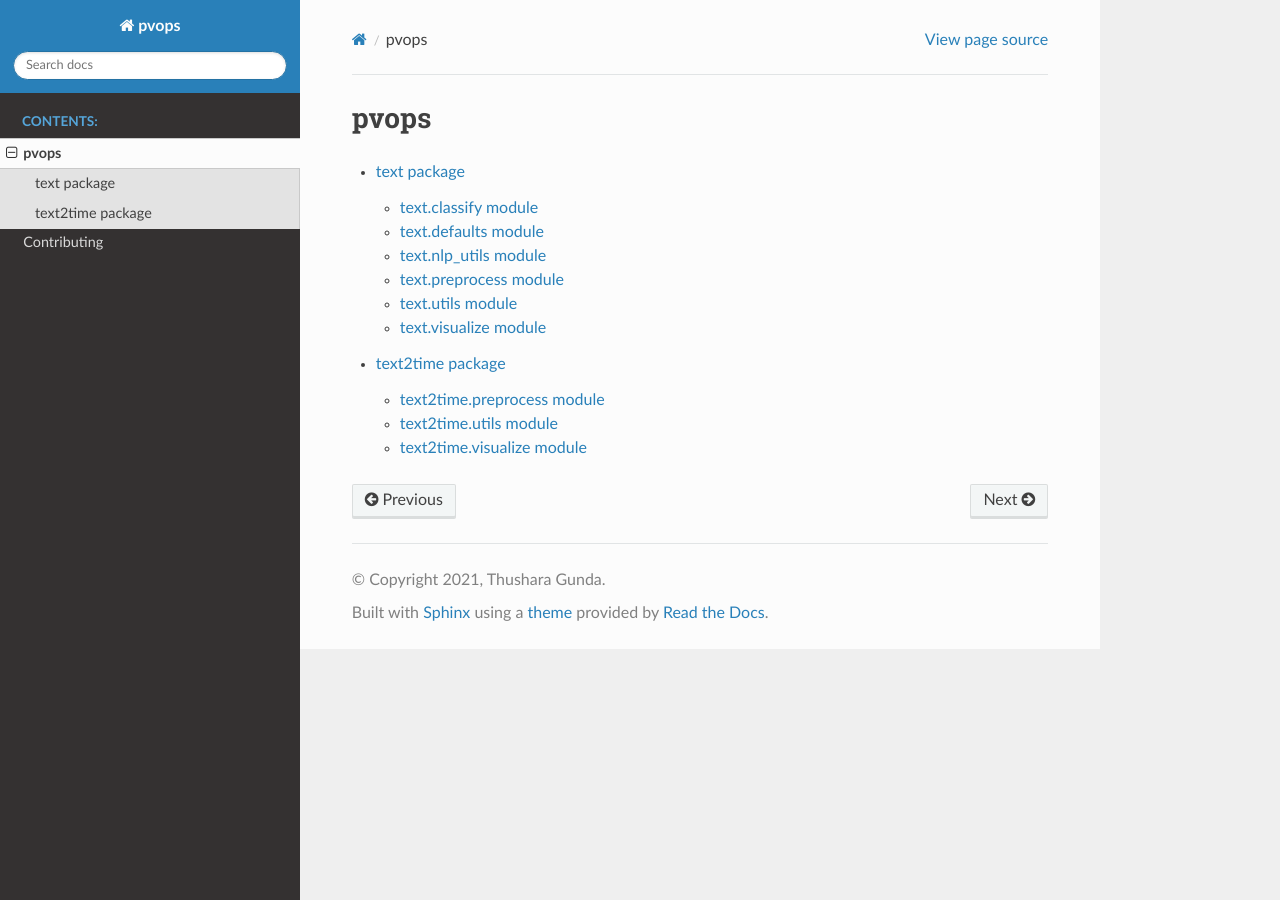
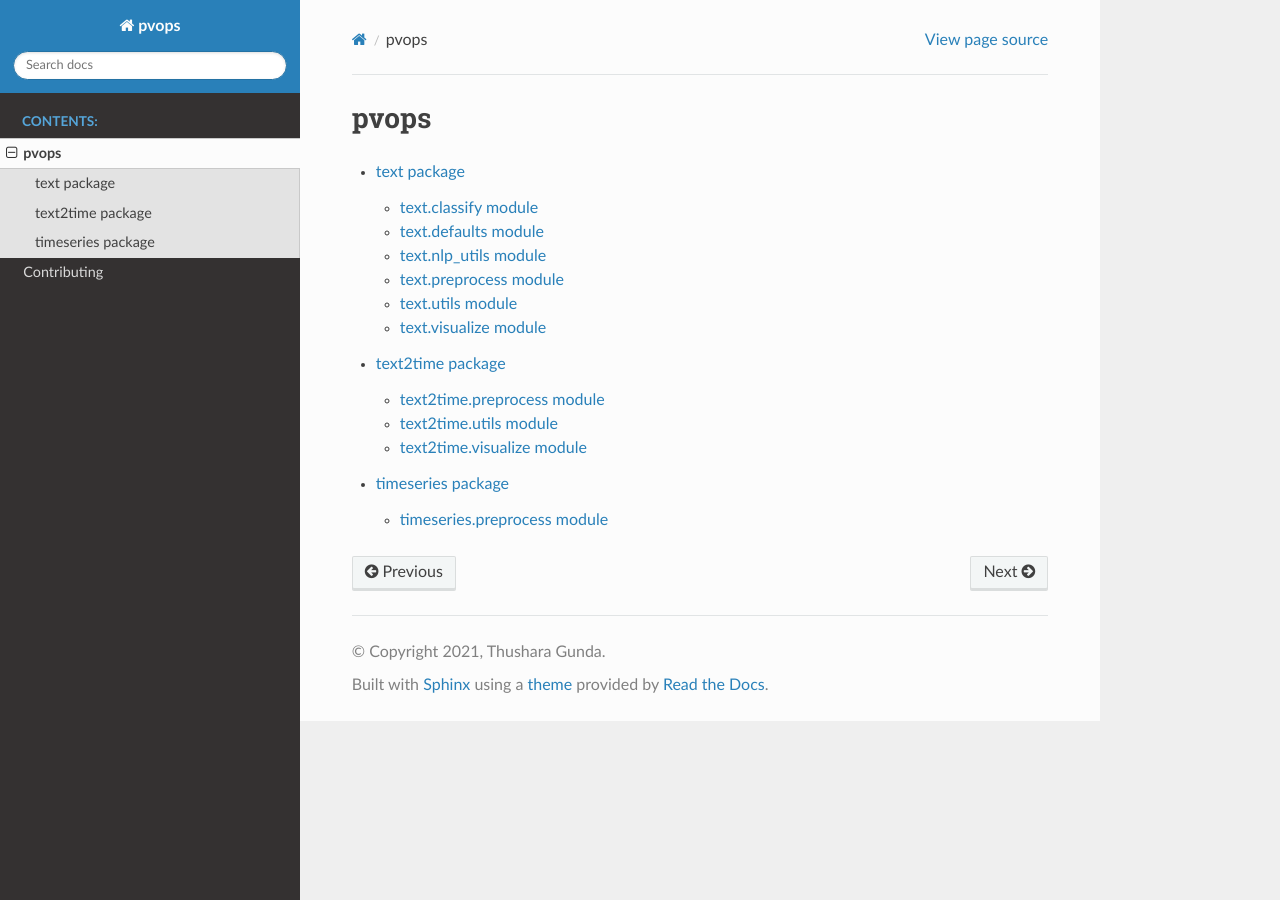
Before and after one commit to sandialabs/pvOps, a Sphinx documentation site: the page built from docs/modules.rst, in a window 1280 px wide. Built offline with Sphinx 7.4.7 and the Read the Docs theme 2.0.0, drawn with Linux system fonts in a browser that asks for light colours.

Commit message:
updated timeseries documentation

```diff
--- a/docs/modules.rst
+++ b/docs/modules.rst
@@ -6,3 +6,4 @@ pvops
 
    text
    text2time
+   timeseries
--- /dev/null
+++ b/docs/timeseries.rst
@@ -0,0 +1,10 @@
+timeseries package
+=================
+
+timeseries.preprocess module
+-----------------------------
+
+.. automodule:: timeseries.preprocess
+   :members:
+   :undoc-members:
+   :show-inheritance:
```
